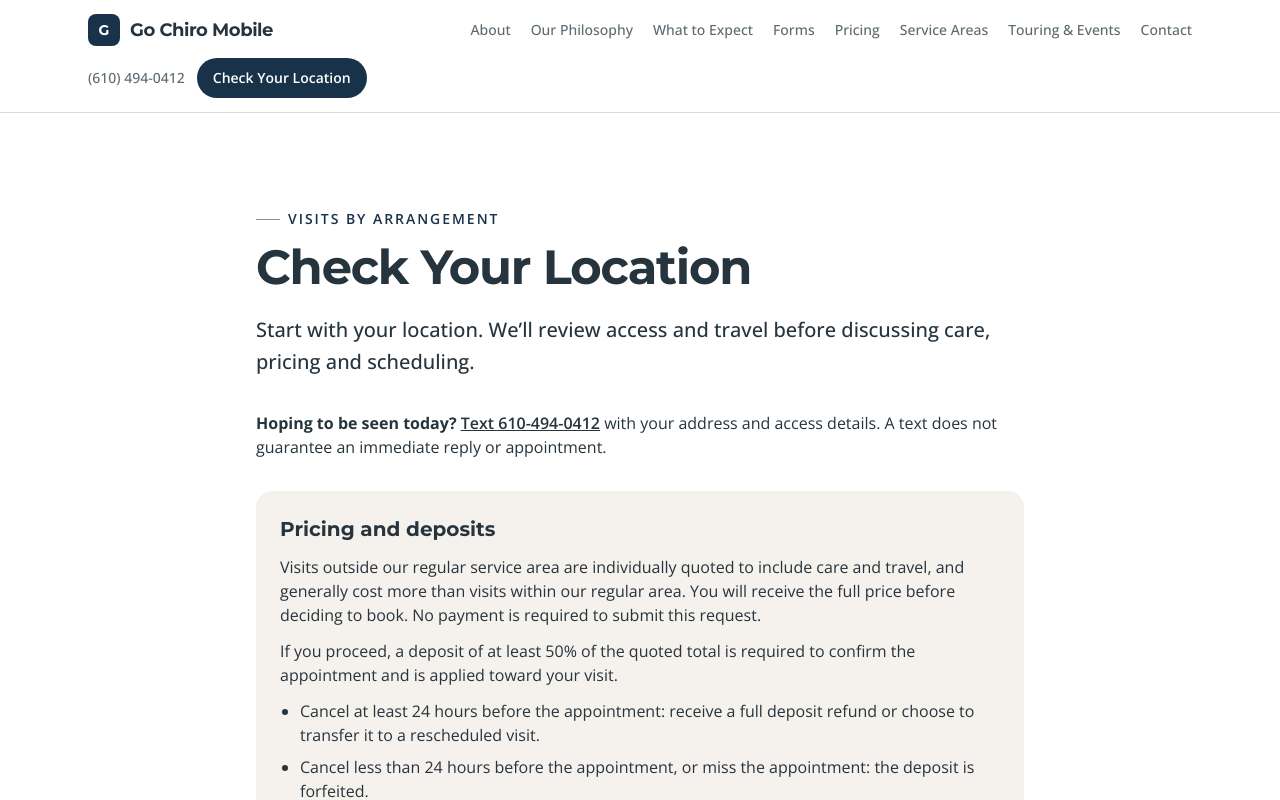
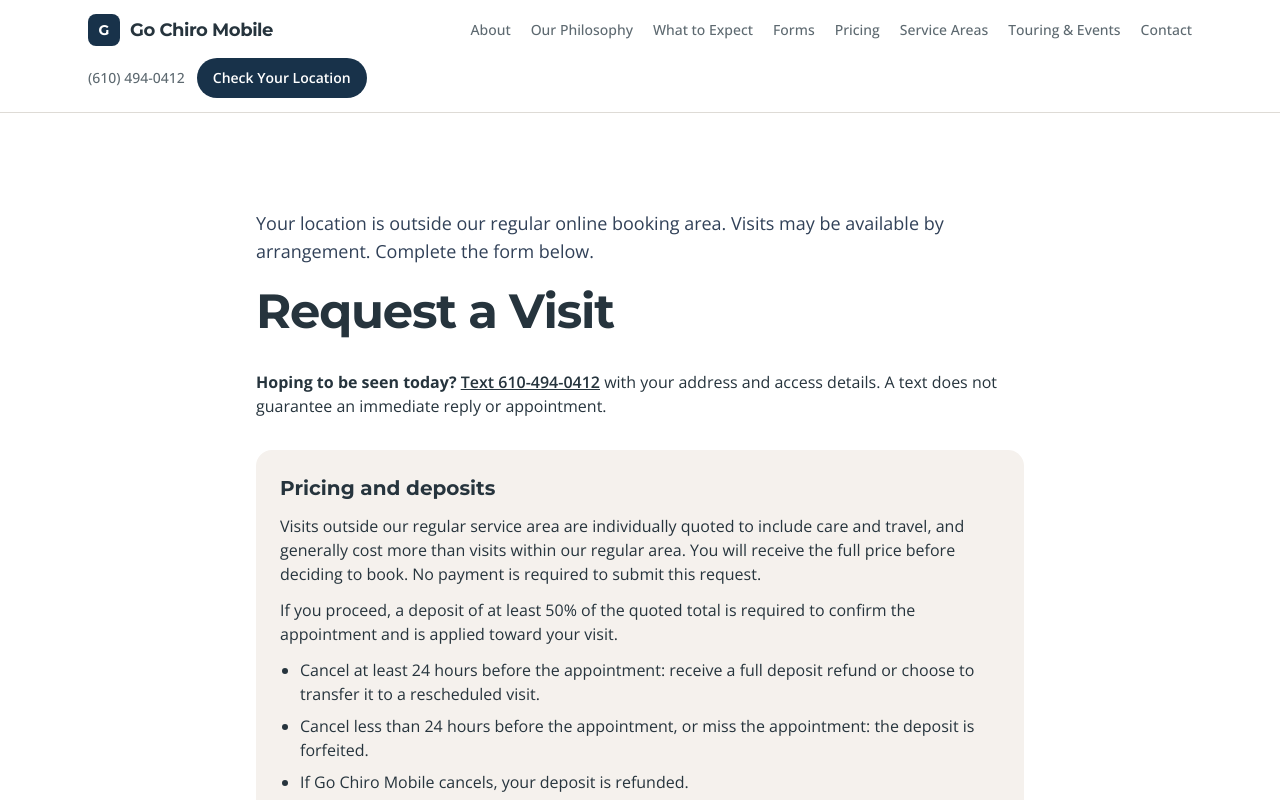
Before and after one commit to mybackcracker/gochiro-platform, a Next.js app: page /check-your-location in a window 1280 px wide. Shown: the top 800 px of the page. Built offline with nearby package versions, Linux system fonts and the light colour scheme.

Commit message:
Clarify request form after ZIP availability check (#43)

```diff
--- a/app/(marketing)/check-your-location/page.tsx
+++ b/app/(marketing)/check-your-location/page.tsx
@@ -4,8 +4,8 @@ import type { Metadata } from "next";
 import { Section, Container, PageHeader } from "@/components/ui";
 import ExtendedAreaTerms from "@/components/ExtendedAreaTerms";
 import LocationRequestForm from "./LocationRequestForm";
-export const metadata: Metadata = { title:"Check Your Location | Go Chiro Mobile",description:"Request a location review for individually arranged Pennsylvania chiropractic visits. Confirm service, pricing and access before booking.",alternates:{canonical:"https://www.gochiromobile.com/check-your-location"} };
+export const metadata: Metadata = { title:"Request a Visit | Go Chiro Mobile",description:"Request a location review for individually arranged Pennsylvania chiropractic visits. Confirm service, pricing and access before booking.",alternates:{canonical:"https://www.gochiromobile.com/check-your-location"} };
 export default async function Page({ searchParams }: { searchParams: Promise<{ zip?: string | string[] }> }) {
   const params = await searchParams;
   const initialZip = typeof params.zip === "string" && isPennsylvaniaZip(params.zip) ? params.zip : "";
-  return <><PageSearchSchema path={"/check-your-location"} name={"Check Your Location | Go Chiro Mobile"} description={"Request a location review for individually arranged Pennsylvania chiropractic visits. Confirm service, pricing and access before booking."} /><Section tone="white"><Container><div className="mx-auto max-w-3xl space-y-8"><PageHeader eyebrow="Visits by arrangement" title="Check Your Location" lede="Start with your location. We’ll review access and travel before discussing care, pricing and scheduling."/><p><strong>Hoping to be seen today?</strong> <a href="sms:+16104940412" className="font-semibold underline">Text 610-494-0412</a> with your address and access details. A text does not guarantee an immediate reply or appointment.</p><ExtendedAreaTerms/><LocationRequestForm initialZip={initialZip}/></div></Container></Section></>}
+  return <><PageSearchSchema path={"/check-your-location"} name={"Request a Visit | Go Chiro Mobile"} description={"Request a location review for individually arranged Pennsylvania chiropractic visits. Confirm service, pricing and access before booking."} /><Section tone="white"><Container><div className="mx-auto max-w-3xl space-y-8"><div className="space-y-5"><p className="text-lg text-slate-700">Your location is outside our regular online booking area. Visits may be available by arrangement. Complete the form below.</p><PageHeader title="Request a Visit"/></div><p><strong>Hoping to be seen today?</strong> <a href="sms:+16104940412" className="font-semibold underline">Text 610-494-0412</a> with your address and access details. A text does not guarantee an immediate reply or appointment.</p><ExtendedAreaTerms/><LocationRequestForm initialZip={initialZip}/></div></Container></Section></>}
```
